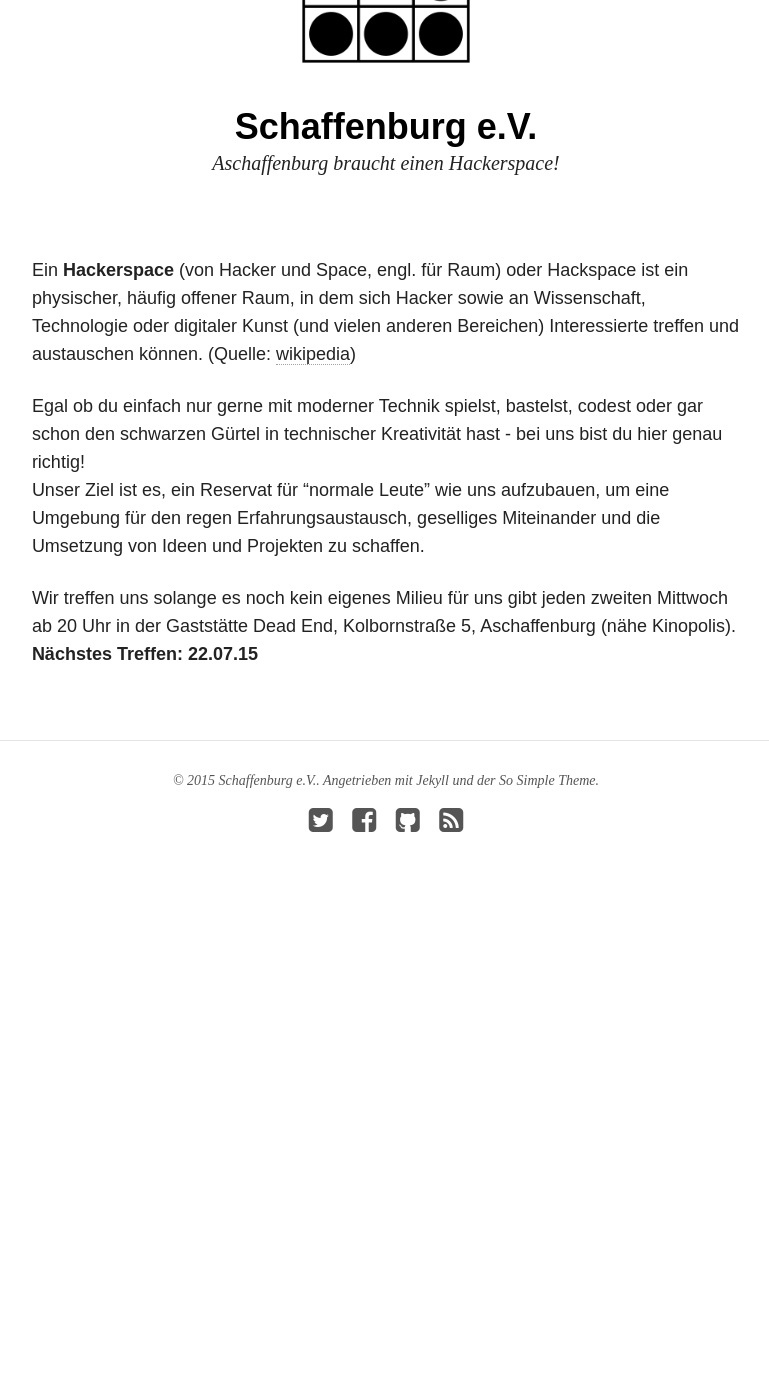
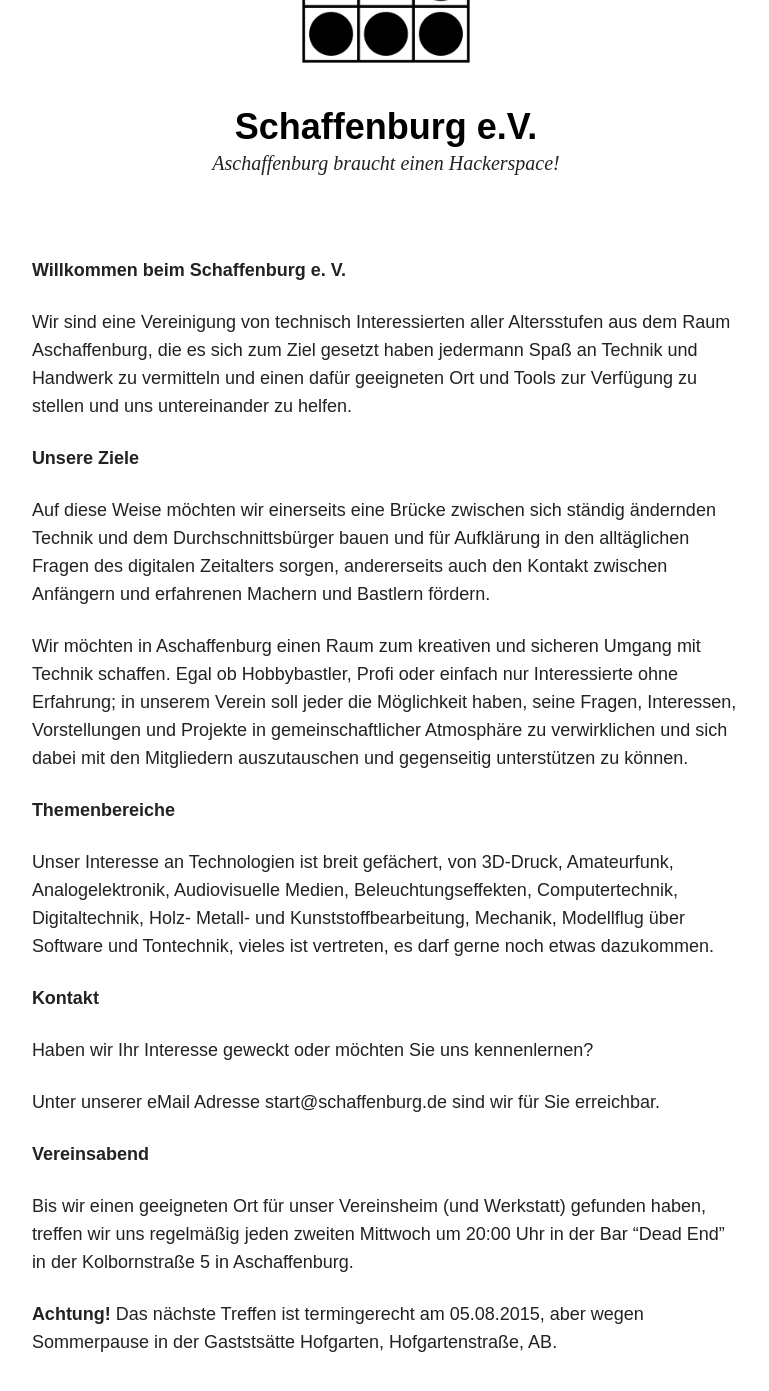
Before and after one commit to Schaffenburg/schaffenburg.github.io, a Jekyll site: the page built from index.md, in a window 1280 px wide and 1400 px high, scrolled down 220 px. Shown: the top 1391 px of the window, without its empty margins (254-1023 px from the left). Built offline with Jekyll 4.4.1, drawn with Linux system fonts in a browser that asks for light colours; nearby versions of some CDN libraries; before the commit the page ends 1152 px from its top, so only the background shows below that.

Commit message:
Update index.md

```diff
--- a/index.md
+++ b/index.md
@@ -4,10 +4,33 @@ title:
 excerpt: "Aschaffenburg braucht einen Hackerspace!"
 modified: 2014-08-08T19:44:38.564948-04:00
 ---
-Ein __Hackerspace__ (von Hacker und Space, engl. für Raum) oder Hackspace ist ein physischer, häufig offener Raum, in dem sich Hacker sowie an Wissenschaft, Technologie oder digitaler Kunst (und vielen anderen Bereichen) Interessierte treffen und austauschen können. (Quelle: [wikipedia](http://de.wikipedia.org/wiki/Hackerspace))
+__Willkommen beim Schaffenburg e. V.__
 
-Egal ob du einfach nur gerne mit moderner Technik spielst, bastelst, codest oder gar schon den schwarzen Gürtel in technischer Kreativität hast - bei uns bist du hier genau richtig!<br>
-Unser Ziel ist es, ein Reservat für "normale Leute" wie uns aufzubauen, um eine Umgebung für den regen Erfahrungsaustausch, geselliges Miteinander und die Umsetzung von Ideen und Projekten zu schaffen.
+Wir sind eine Vereinigung von technisch Interessierten aller Altersstufen aus dem Raum Aschaffenburg, die es sich zum Ziel gesetzt haben jedermann Spaß an Technik und Handwerk zu vermitteln und einen dafür geeigneten Ort und Tools zur Verfügung zu stellen und uns untereinander zu helfen.
 
-Wir treffen uns solange es noch kein eigenes Milieu für uns gibt jeden zweiten Mittwoch ab 20 Uhr in der Gaststätte Dead End, Kolbornstraße 5, Aschaffenburg (nähe Kinopolis).<br>
-__Nächstes Treffen: 22.07.15__
+
+__Unsere Ziele__
+
+Auf diese Weise möchten wir einerseits eine Brücke zwischen sich ständig ändernden Technik und dem Durchschnittsbürger bauen und für Aufklärung in den alltäglichen Fragen des digitalen Zeitalters sorgen, andererseits auch den Kontakt zwischen Anfängern und erfahrenen Machern und Bastlern fördern.
+
+Wir möchten in Aschaffenburg einen Raum zum kreativen und sicheren Umgang mit Technik schaffen. Egal ob Hobbybastler, Profi oder einfach nur Interessierte ohne Erfahrung; in unserem Verein soll jeder die Möglichkeit haben, seine Fragen, Interessen, Vorstellungen und Projekte in gemeinschaftlicher Atmosphäre zu verwirklichen und sich dabei mit den Mitgliedern auszutauschen und gegenseitig unterstützen zu können.
+
+
+__Themenbereiche__
+
+Unser Interesse an Technologien ist breit gefächert, von 3D-Druck, Amateurfunk, Analogelektronik, Audiovisuelle Medien, Beleuchtungseffekten, Computertechnik, Digitaltechnik, Holz- Metall- und Kunststoffbearbeitung, Mechanik, Modellflug über Software und Tontechnik, vieles ist vertreten, es darf gerne noch etwas dazukommen.
+
+
+__Kontakt__
+
+Haben wir Ihr Interesse geweckt oder möchten Sie uns kennenlernen?
+
+Unter unserer eMail Adresse start@schaffenburg.de sind wir für Sie erreichbar.
+
+
+__Vereinsabend__
+
+Bis wir einen geeigneten Ort für unser Vereinsheim (und Werkstatt) gefunden haben, treffen wir uns regelmäßig jeden zweiten Mittwoch um 20:00 Uhr in der Bar "Dead End" in der Kolbornstraße 5 in Aschaffenburg.
+
+
+__Achtung!__ Das nächste Treffen ist termingerecht am 05.08.2015, aber wegen Sommerpause in der Gaststsätte Hofgarten, Hofgartenstraße, AB.
```
